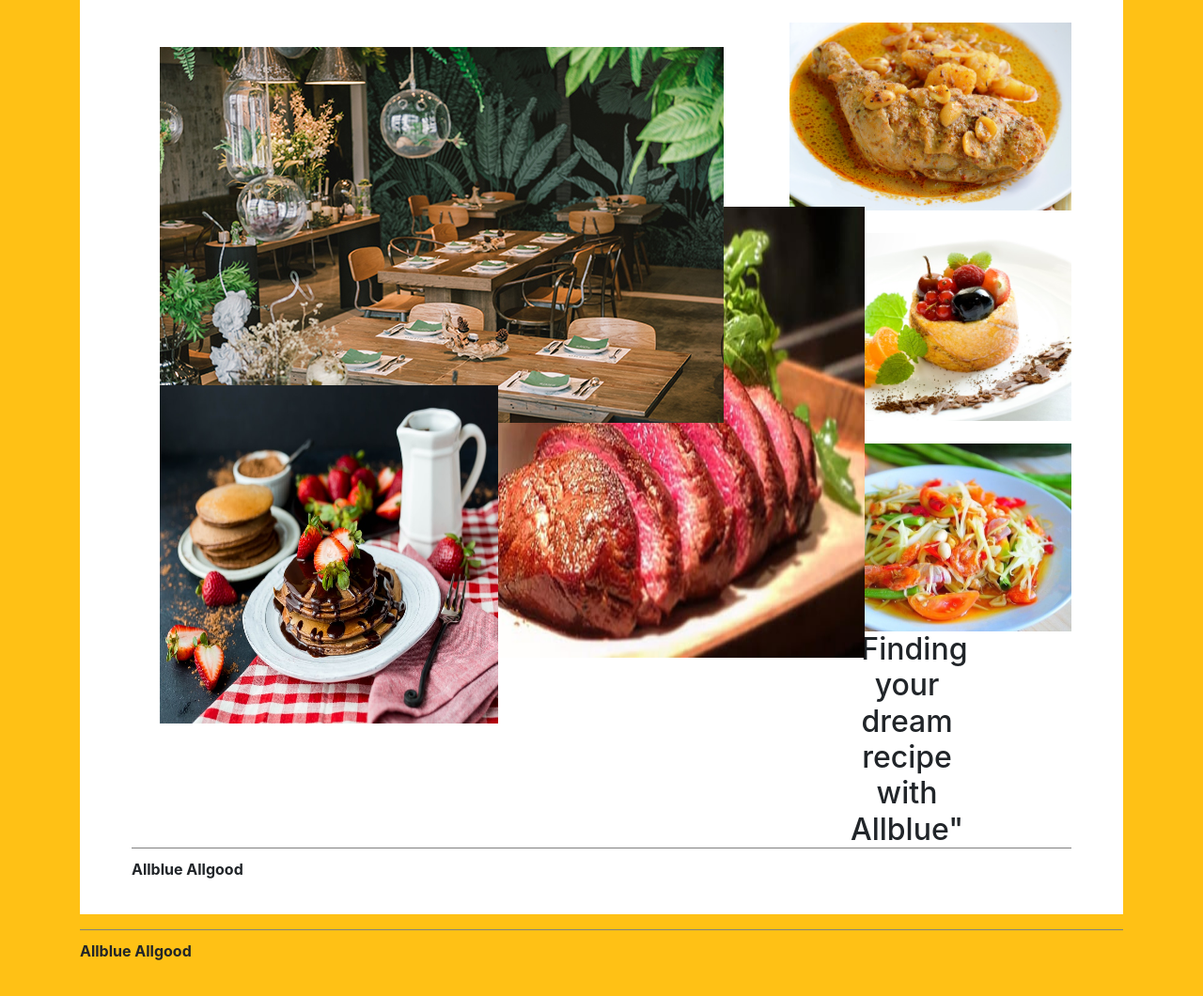
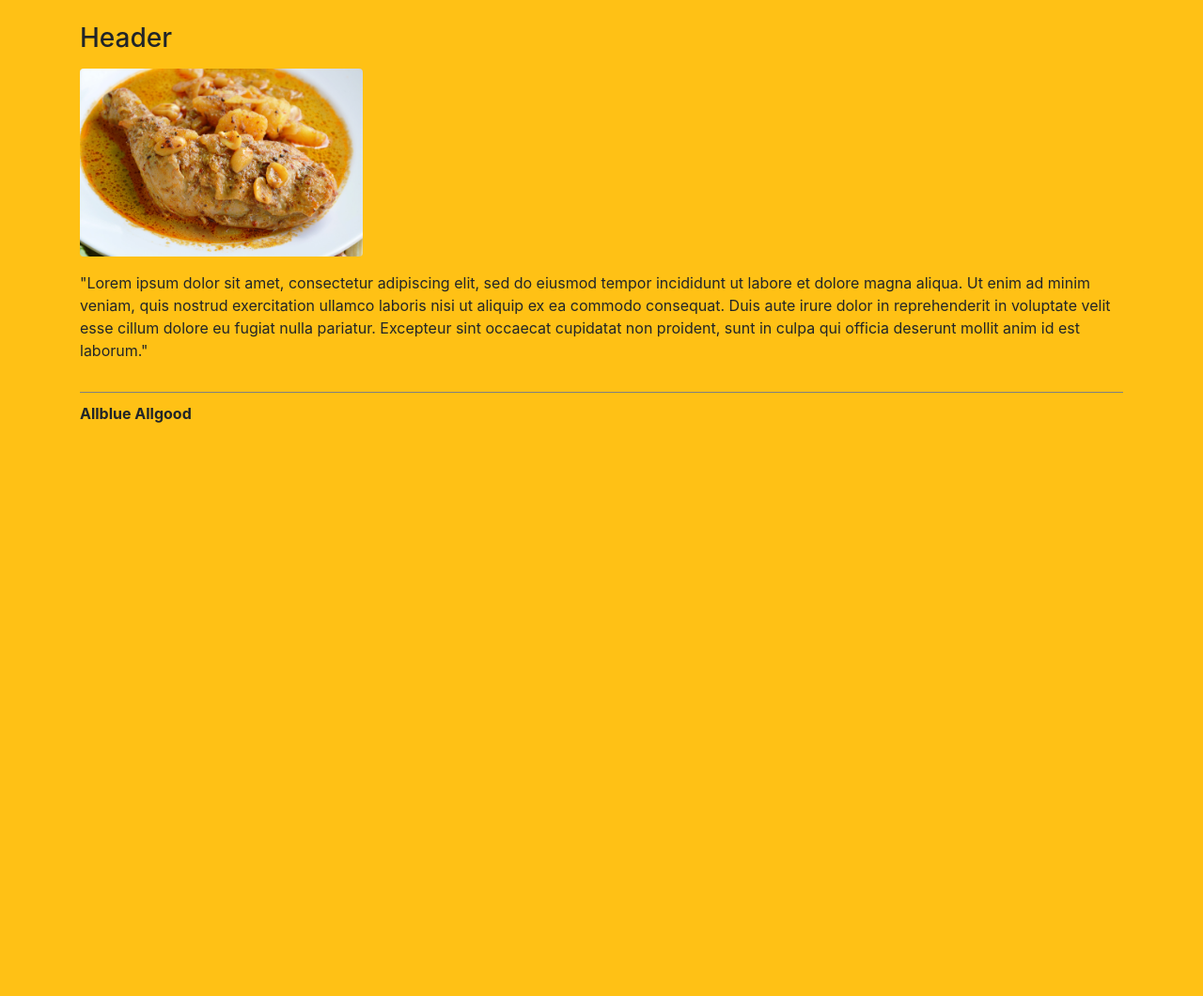
Before and after one commit to yodsatorn/cn331-Project-Allblue, a Django app: page / in a window 1280 px wide. Shown: the part 57-1117 px from the top of the page at 94% size. After the commit the page ends 507 px from the top, so only its background shows below. Run offline with Django 3.2, Linux system fonts and the light colour scheme.

Commit message:
Update index.html
- Update it to compatible with Bootstrap

```diff
--- a/index/templates/index.html
+++ b/index/templates/index.html
@@ -3,39 +3,17 @@
 {% block title %} Homepage {% endblock%}
 {% block link %} {% static "index/css/index-style.css" %} {% endblock %}
 {% block body %}
-    <div class="container">
-        <main class="main-area">
-            <img src="{% static "index/images/view2.jpg" %}" alt="view2" height="480px" width="480px"
-                style="margin-left: 320px; margin-top: 220px; position: absolute;">
-            <img src="{% static "index/images/view.jpg" %}" alt="view"
-                style="margin-left: 50px; margin-top: 50px; position: absolute;">
-            <img src="{% static "index/images/view3.jpg" %}" alt="view3" height="360px" width="360px"
-                style="margin-left: 50px; margin-top: 410px; position: absolute;">
-        </main>
-
-        <aside class="sidebar-area">
-            <br>
-            <img src="{% static "index/images/preview1.jpg" %}" alt="preview1" height="200px" width="300px" style="margin-left: 50px;">
-            <br><br>
-            <img src="{% static "index/images/preview2.jpg" %}" alt="preview2" height="200px" width="300px" style="margin-left: 50px;">
-            <br><br>
-            <img src="{% static "index/images/preview3.jpg" %}" alt="preview3" height="200px" width="300px" style="margin-left: 50px;">
-            <article>
-                <header>
-                    <h2 style="text-align: center;">
-                       "Finding<br>
-                        your<br>
-                        dream<br>
-                        recipe<br>
-                        with<br>
-                        Allblue"<br>
-                    </h2>
-                </header>
-            </article>
-        </aside>
-
-        <footer class="site-footer">
-            <p class="footer"><b>Allblue Allgood</b></p>
-        </footer>
+<div class="row mt-4">
+    <div class="col">
+        <h3 class="mb-3">Header</h3>
+        <img src="{% static "index/images/preview1.jpg" %}" alt="preview1" class="rounded" style="height: 200px;">
+        <p class="rounded mt-3">
+            "Lorem ipsum dolor sit amet, consectetur adipiscing elit, sed do eiusmod tempor incididunt ut labore et
+            dolore magna aliqua. Ut enim ad minim veniam, quis nostrud exercitation ullamco laboris nisi ut aliquip ex
+            ea commodo consequat. Duis aute irure dolor in reprehenderit in voluptate velit esse cillum dolore eu fugiat
+            nulla pariatur. Excepteur sint occaecat cupidatat non proident, sunt in culpa qui officia deserunt mollit
+            anim id est laborum."
+        </p>
     </div>
+</div>
 {% endblock %}
--- a/static/index/css/index-style.css
+++ /dev/null
@@ -1,62 +0,0 @@
-.container{
-    display: grid;
-    grid-template-columns: 2fr 1fr;
-    grid-template-rows: auto auto auto;
-    grid-template-areas:
-        "header header"
-        "line line"
-        "footer footer";
-    background-color: white;
-    max-width: 1200px;
-    margin: auto;
-}
-
-.main-area {
-    grid-area: main;
-    grid-column: 1/2;
-    grid-row: 2/3;
-    padding-left: 20px;
-    padding-right: 20px;
-}
-
-.sidebar-area {
-    grid-area: sidebar;
-    grid-column: 2/3;
-    grid-row: 2/3;
-    padding-right: 40px;
-}
-
-.site-footer {
-    grid-area: footer;
-    grid-column: 1/3;
-    grid-row: 3/4;
-    padding-left: 40px;
-    padding-right: 40px;
-}
-
-article header h2 {
-    margin-bottom: 0px;
-}
-
-article header p {
-    margin-top: 0px;
-}
-
-article img {
-    float: left;
-    margin-right: 15px;
-}
-
-article h3 {
-    margin-left: 20px;
-}
-
-article .link {
-    text-align: right;
-}
-
-p.footer {
-    border-top: 1px solid gray;
-    padding-top: 10px;
-    padding-bottom: 20px;
-}
```
